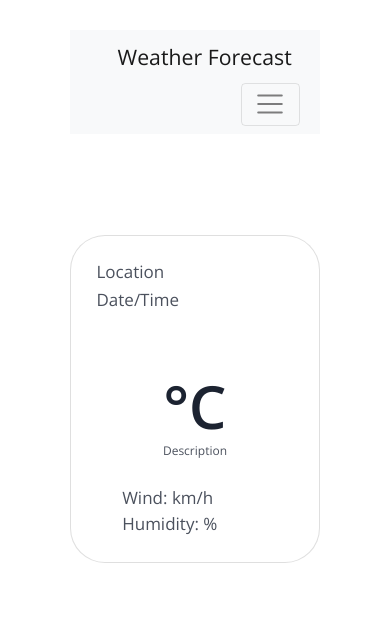
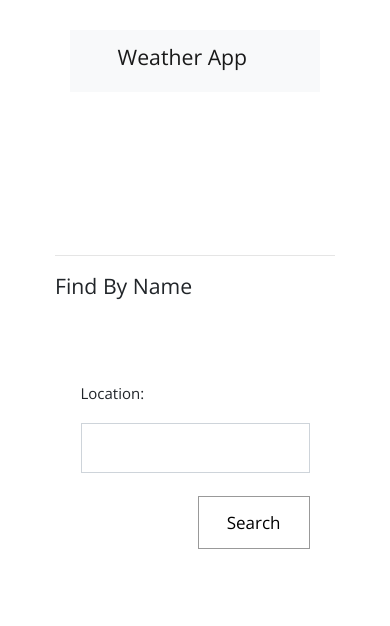
Before and after one commit to charlessonbo/openweathermap, a Django app: page / in a window 390 px wide. Shown: the top 626 px of the page. Run offline with Django 3.2, Linux system fonts and the light colour scheme; some libraries are stand-ins or nearby versions; some web fonts are replaced.

Commit message:
add weather find by name

```diff
--- a/templates/navigationbar.html
+++ b/templates/navigationbar.html
@@ -4,23 +4,8 @@
             <div class="col-12">
                 <nav class="navbar navbar-expand-xl navbar-light bg-light">
                     <a class="navbar-brand" href="#">
-                        <h5> <i class="fas fa-1x fa-umbrella"></i> &nbsp;Weather Forecast</h5>
+                        <h5> <i class="fas fa-1x fa-umbrella"></i> &nbsp;Weather App</h5>
                     </a>
-                    <button class="navbar-toggler ml-auto mr-0" type="button" data-toggle="collapse" data-target="#navbarSupportedContent" aria-controls="navbarSupportedContent"
-                        aria-expanded="false" aria-label="Toggle navigation">
-                        <span class="navbar-toggler-icon"></span>
-                    </button>
-                    <div class="collapse navbar-collapse" id="navbarSupportedContent">
-                        <!-- <ul class="navbar-nav mx-auto">
-                            <li class="nav-item">
-                                <a id="customer_nav" class="nav-link" href="">By Map</a>
-                            </li>
-
-                            <li class="nav-item">
-                                <a id="item_nav" class="nav-link" href="">By Name</a>
-                            </li>
-                        </ul> -->
-                    </div>
                 </nav>
             </div>
         </div>
--- /dev/null
+++ b/weather/forms.py
@@ -0,0 +1,5 @@
+from django import forms
+
+
+class WeatherForm(forms.Form):
+    location = forms.CharField(widget=forms.TextInput(attrs={'maxlength':100}))
--- a/weather/templates/weather/index.html
+++ b/weather/templates/weather/index.html
@@ -1,13 +1,28 @@
 {% extends "base.html" %}
 
 {% block content %}
+  <br><br>
+  <div class="col-xl-12 col-lg-12 tm-md-12 tm-sm-12 tm-col"></div>
     <div class="row">
+      <div class="col-lg-12 tm-md-12 tm-col">
+        <hr><h5>Find By Name</h5>
+      </div>
+      <div class="col-lg-9 tm-md-9 tm-col">
+        {% include "weather/weatherform.html" %}
+      </div>
       <div class="col-lg-3 tm-md-3 tm-col">
-    {% include "weather/weatherforecast.html" %}
+        {% include "weather/weatherforecastbyname.html" %}
       </div>
 
+      <div class="col-lg-12 tm-md-12 tm-col">
+        <hr><h5>Find By Map</h5>
+      </div>
+      <div class="col-lg-3 tm-md-3 tm-col">
+        {% include "weather/weatherforecastbymap.html" %}
+      </div>
       <div class="col-lg-9 tm-md-9 tm-col">
         {% include "weather/worldmap.html" %}
+      </div>
     </div>
   </div>
 {% endblock %}
--- /dev/null
+++ b/weather/templates/weather/weatherforecastbyname.html
@@ -0,0 +1,30 @@
+<div class="container py-5 h-100">
+    <div class="row d-flex justify-content-center align-items-center h-100">
+      <div class="col-md-12 col-lg-12 col-xl-12">
+        <div class="card" style="color: #4B515D; border-radius: 35px;">
+          <div class="card-body p-4">
+            {% if result %}
+                <div class="d-flex">
+                <h6 class="flex-grow-1">{{result.location_name}}</h6>
+                </div>
+                <div class="d-flex">
+                <h6>{{result.date_time}}</h6>
+                </div>
+                <div class="d-flex flex-column text-center mt-5 mb-4">
+                <h6 class="display-4 mb-0 font-weight-bold" style="color: #1C2331;"> {{result.temperature}} </h6>
+                <span class="small">{{result.weather_description}}</span>
+                </div>
+                <div class="d-flex align-items-center">
+                    <div class="flex-grow-1" style="font-size: 1rem;">
+                        <div><i class="far fa-paper-plane fa-fw"></i> Wind: <span class="ms-1" >{{result.wind}} </span></div>
+                        <div><i class="fas fa-tint fa-fw"></i> Humidity: <span class="ms-1" > {{result.humidity}} </span></div>
+                    </div>
+                </div>
+            {% else %}
+            <strong>No available data</strong>
+            {% endif %}
+          </div>
+        </div>
+      </div>
+    </div>
+  </div>
--- /dev/null
+++ b/weather/templates/weather/weatherform.html
@@ -0,0 +1,11 @@
+<div class="card-body p-4">
+  <form action = "{% url 'index' %}"  method = "POST">
+    <div class="form">
+        {% csrf_token %}
+        {{form }}
+    </div>
+    <div class="text-right">
+      <input class="btn btn-primary" type="submit" value="Search">
+    </div>
+  </form>
+</div>
--- a/weather/templates/weather/worldmapjs.html
+++ b/weather/templates/weather/worldmapjs.html
@@ -1,7 +1,16 @@
 <script>
     $(document).ready(function() {
         set_world_map()
+        on_page_load()
     });
+
+
+    function on_page_load(){
+        $(".form :input").each(function(){
+            $(this).addClass("form-control");
+        });
+    }
+
 
     function set_world_map(){
         var map = L.map('map').setView([0,0],1)
--- a/weather/urls.py
+++ b/weather/urls.py
@@ -3,7 +3,7 @@ from . import views
 
 urlpatterns = [
     path('',
-         views.index,
+         views.index.as_view(),
          name='index'),
 
     path('get/location/weather',
--- a/weather/views.py
+++ b/weather/views.py
@@ -4,9 +4,40 @@ from django.http import HttpResponse
 from django.http import JsonResponse
 from django.views.decorators.csrf import csrf_exempt
 from . import service
+from .forms import WeatherForm
 
-def index(request):
-    return render(request, 'weather/index.html')
+
+
+from django.views import View
+
+class index(View):
+    def get(self, request):
+        context ={}
+        form = WeatherForm()
+        context['form']= form
+
+        return render(
+            request,
+            'weather/index.html',
+            context,
+        )
+
+    def post(self, request):
+        result = None
+        form = WeatherForm(request.POST)
+        context ={}
+        context['form']= form
+
+        if form.is_valid():
+            response = service.weather_by_name(form.cleaned_data['location'])
+            if response['status_code'] == 200:
+                context['result']= response["result"]
+
+        return render(
+            request,
+            'weather/index.html',
+            context
+        )
 
 
 def get_weather_by_coordinates(request):
--- a/weatherapp/settings.py
+++ b/weatherapp/settings.py
@@ -134,4 +134,4 @@ DEFAULT_AUTO_FIELD = 'django.db.models.BigAutoField'
 
 
 OPEN_WEATHER_MAP_API_KEY = '849777b4516158feb58a9f76ed09d070'
-OPEN_WEATHER_MAP_API = 'http://api.openweathermap.org/data/2.5/weather'
+OPEN_WEATHER_MAP_API = 'https://api.openweathermap.org/data/2.5/weather'
```
Also changed, not shown: weather/service.py (+11 -0 lines), weather/templates/weather/weatherforecastbymap.html (renamed from weather/templates/weather/weatherforecast.html). Lines whose indentation alone changed are shown as unchanged.
